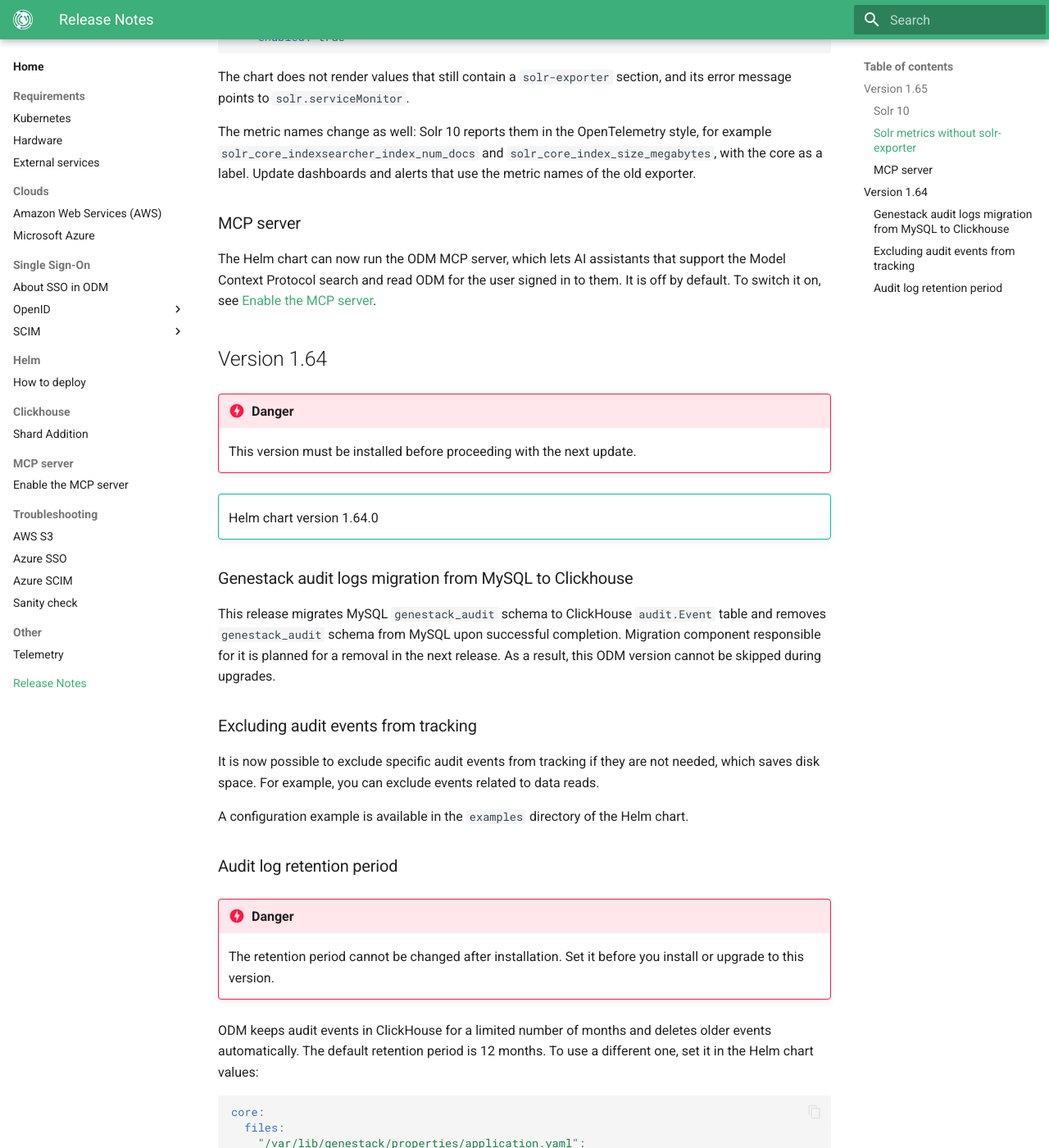
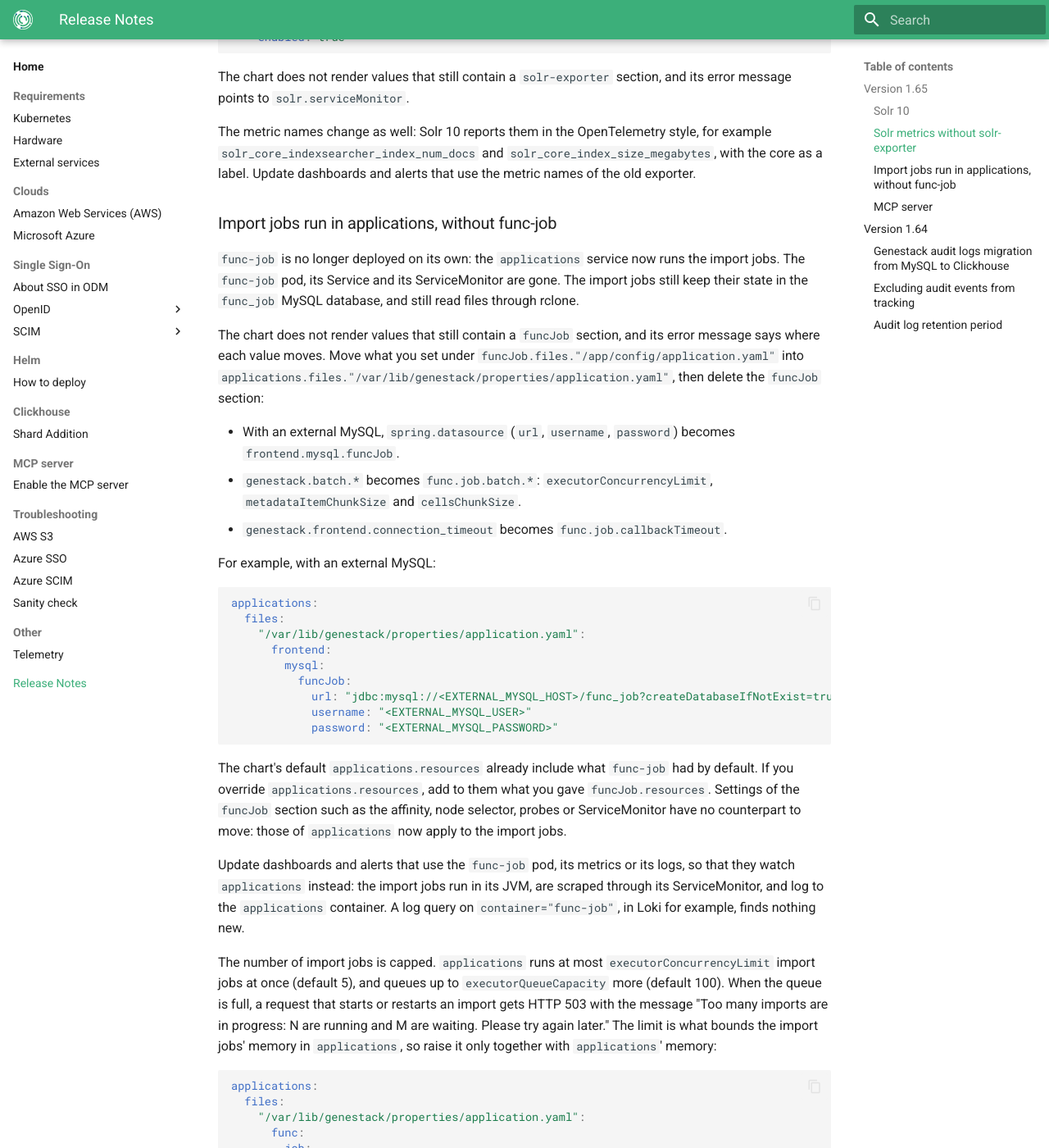
Before and after one commit to genestack/admin-docs, an MkDocs documentation site: the page built from docs/home/release-notes.md, in a window 1280 px wide and 1400 px high, scrolled down 804 px. Shown: the whole window at 82% size. Built offline with MkDocs 1.6.1 and Material for MkDocs 9.7.7, drawn with Linux system fonts in a browser that asks for light colours; the version menu is left out; some of the changed text lies outside the part shown.

Commit message:
ODM-13878: Release note for import jobs running in applications
func-job is no longer deployed on its own. The 1.65 notes say what goes
away, how each funcJob value moves into applications' values (the chart
refuses a funcJob section), what to add to overridden applications
resources, where dashboards and alerts move, and the import cap with its
HTTP 503.

Co-Authored-By: Claude Opus 5.5 <noreply@anthropic.com>

````diff
--- a/docs/home/release-notes.md
+++ b/docs/home/release-notes.md
@@ -33,6 +33,61 @@ The chart does not render values that still contain a `solr-exporter` section, a
 The metric names change as well: Solr 10 reports them in the OpenTelemetry style, for example
 `solr_core_indexsearcher_index_num_docs` and `solr_core_index_size_megabytes`, with the core as a label. Update
 dashboards and alerts that use the metric names of the old exporter.
+
+### Import jobs run in applications, without func-job
+
+`func-job` is no longer deployed on its own: the `applications` service now runs the import jobs. The `func-job`
+pod, its Service and its ServiceMonitor are gone. The import jobs still keep their state in the `func_job` MySQL
+database, and still read files through rclone.
+
+The chart does not render values that still contain a `funcJob` section, and its error message says where each
+value moves. Move what you set under `funcJob.files."/app/config/application.yaml"` into
+`applications.files."/var/lib/genestack/properties/application.yaml"`, then delete the `funcJob` section:
+
+- With an external MySQL, `spring.datasource` (`url`, `username`, `password`) becomes `frontend.mysql.funcJob`.
+- `genestack.batch.*` becomes `func.job.batch.*`: `executorConcurrencyLimit`, `metadataItemChunkSize` and
+  `cellsChunkSize`.
+- `genestack.frontend.connection_timeout` becomes `func.job.callbackTimeout`.
+
+For example, with an external MySQL:
+
+```yaml
+applications:
+  files:
+    "/var/lib/genestack/properties/application.yaml":
+      frontend:
+        mysql:
+          funcJob:
+            url: "jdbc:mysql://<EXTERNAL_MYSQL_HOST>/func_job?createDatabaseIfNotExist=true&permitMysqlScheme"
+            username: "<EXTERNAL_MYSQL_USER>"
+            password: "<EXTERNAL_MYSQL_PASSWORD>"
+```
+
+The chart's default `applications.resources` already include what `func-job` had by default. If you override
+`applications.resources`, add to them what you gave `funcJob.resources`. Settings of the `funcJob` section such as
+the affinity, node selector, probes or ServiceMonitor have no counterpart to move: those of `applications` now
+apply to the import jobs.
+
+Update dashboards and alerts that use the `func-job` pod, its metrics or its logs, so that they watch `applications`
+instead: the import jobs run in its JVM, are scraped through its ServiceMonitor, and log to the `applications`
+container. A log query on `container="func-job"`, in Loki for example, finds nothing new.
+
+The number of import jobs is capped. `applications` runs at most `executorConcurrencyLimit` import jobs at once
+(default 5), and queues up to `executorQueueCapacity` more (default 100). When the queue is full, a request that
+starts or restarts an import gets HTTP 503 with the message "Too many imports are in progress: N are running and M
+are waiting. Please try again later." The limit is what bounds the import jobs' memory in `applications`, so raise
+it only together with `applications`' memory:
+
+```yaml
+applications:
+  files:
+    "/var/lib/genestack/properties/application.yaml":
+      func:
+        job:
+          batch:
+            executorConcurrencyLimit: 5
+            executorQueueCapacity: 100
+```
 
 ### MCP server
 
````
